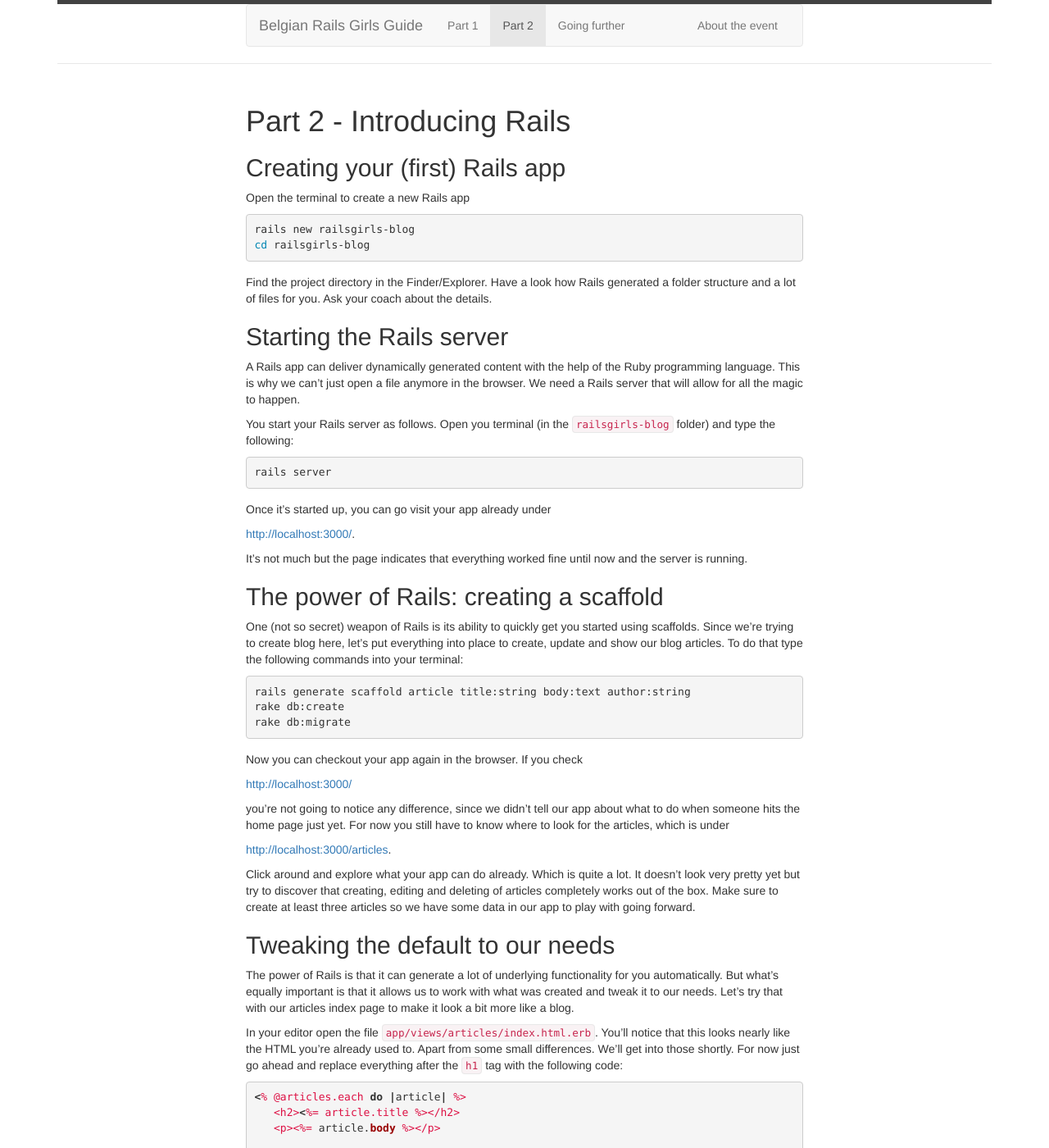
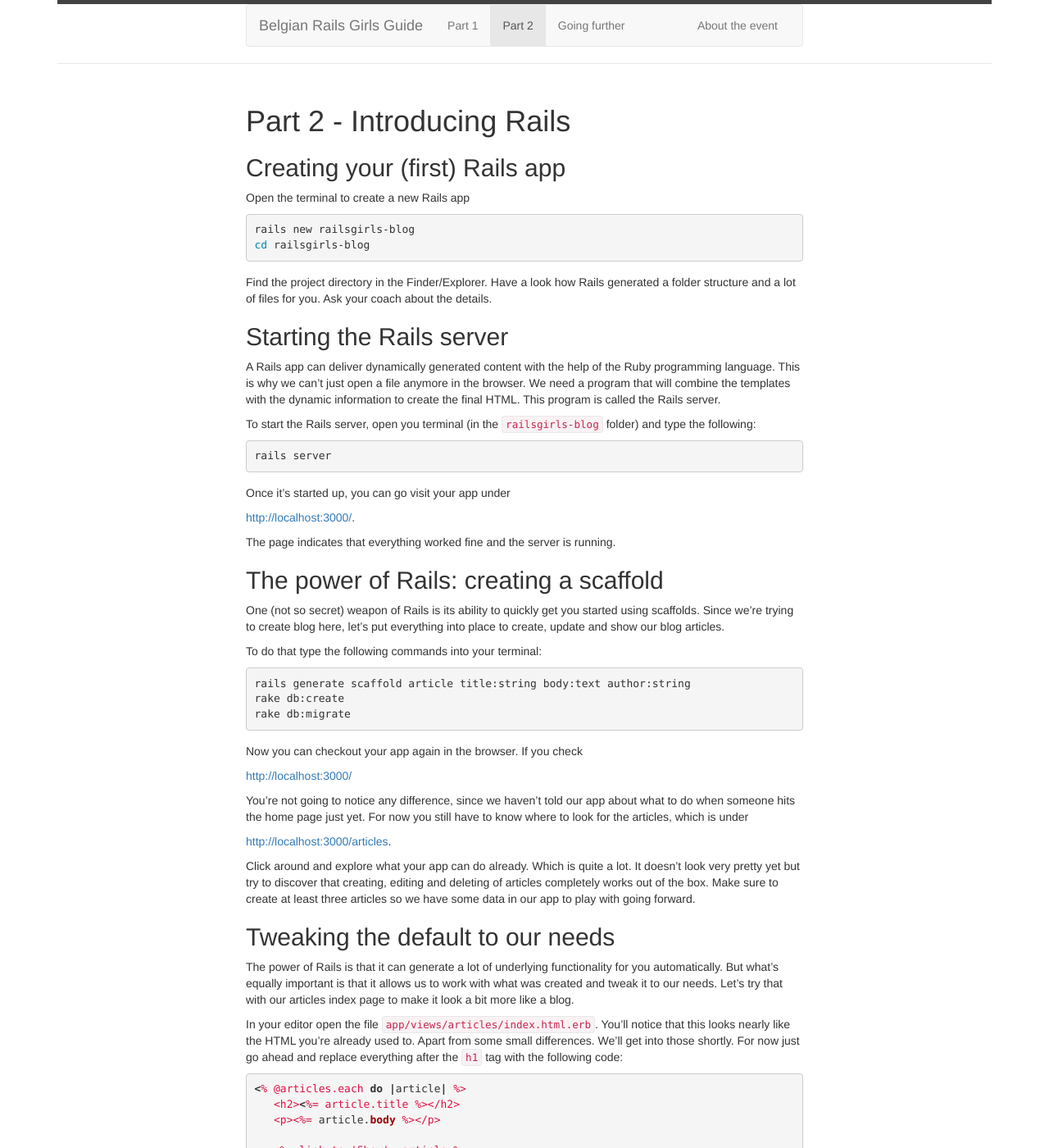
Before and after one commit to brug-be/railsgirls_guide, a Jekyll site: the page built from part_2_dynamic.md, in a window 1280 px wide and 1400 px high. Shown: the whole window at 82% size. Built offline with Jekyll 4.4.1, drawn with Linux system fonts in a browser that asks for light colours; nearby versions of some CDN libraries; some of the changed text lies outside the part shown.

Commit message:
Applying changes suggested in PR.

```diff
--- a/part_2_dynamic.md
+++ b/part_2_dynamic.md
@@ -20,23 +20,25 @@
 
 ## Starting the Rails server
 
-A Rails app can deliver dynamically generated content with the help of the Ruby programming language. This is why we can't just open a file anymore in the browser. We need a Rails server that will allow for all the magic to happen.
+A Rails app can deliver dynamically generated content with the help of the Ruby programming language. This is why we can't just open a file anymore in the browser. We need a program that will combine the templates with the dynamic information to create the final HTML. This program is called the Rails server.
 
-You start your Rails server as follows. Open you terminal (in the `railsgirls-blog` folder) and type the following:
+To start the Rails server, open you terminal (in the `railsgirls-blog` folder) and type the following:
 
 {% highlight bash %}
 rails server
 {% endhighlight %}
 
-Once it's started up, you can go visit your app already under
+Once it's started up, you can go visit your app under
 
 [http://localhost:3000/](http://localhost:3000/).
 
-It's not much but the page indicates that everything worked fine until now and the server is running.
+The page indicates that everything worked fine and the server is running.
 
 ## The power of Rails: creating a scaffold
 
-One (not so secret) weapon of Rails is its ability to quickly get you started using scaffolds. Since we're trying to create blog here, let's put everything into place to create, update and show our blog articles. To do that type the following commands into your terminal:
+One (not so secret) weapon of Rails is its ability to quickly get you started using scaffolds. Since we're trying to create blog here, let's put everything into place to create, update and show our blog articles.
+
+To do that type the following commands into your terminal:
 
 {% highlight bash %}
 rails generate scaffold article title:string body:text author:string
@@ -48,7 +50,7 @@
 
 [http://localhost:3000/](http://localhost:3000/)
 
-you're not going to notice any difference, since we didn't tell our app about what to do when someone hits the home page just yet. For now you still have to know where to look for the articles, which is under
+You're not going to notice any difference, since we haven't told our app about what to do when someone hits the home page just yet. For now you still have to know where to look for the articles, which is under
 
 [http://localhost:3000/articles](http://localhost:3000/articles).
 
@@ -186,15 +188,13 @@
 end
 {% endhighlight %}
 
-Now go check what the page looks like.
-
-Does it look weird?!
-
-To fix this replace the line `<%= language %>` with:
+In `app/views/pages/about.html.erb` replace the line `<%= language %>` with:
 
 {% highlight erb %}
 <%= language.name %>
 {% endhighlight %}
+
+Now go check what the page looks like.
 
 # Let's add a contact page and feel the need for a layout
 
```
